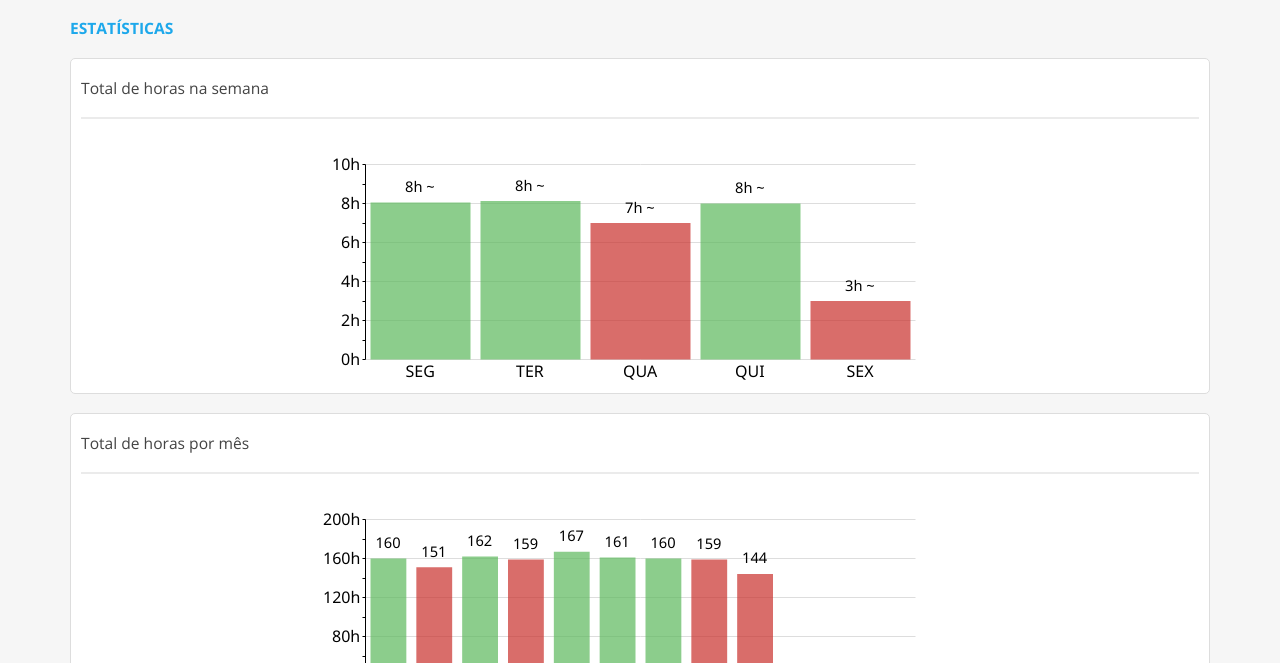
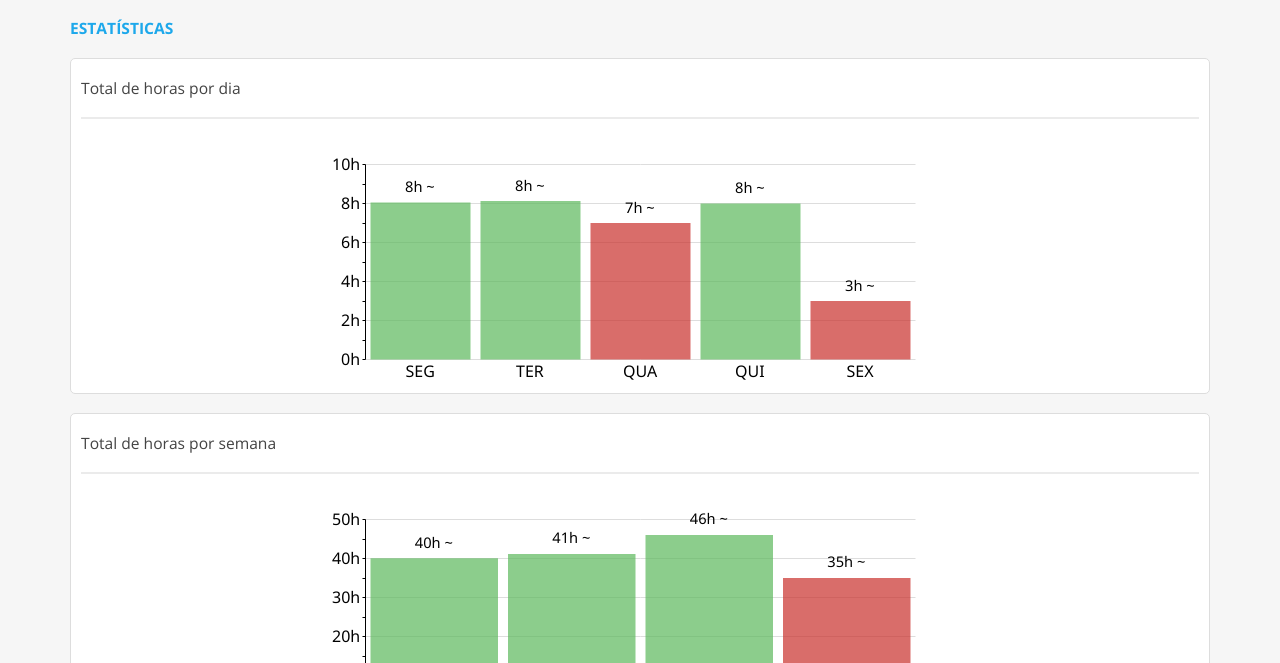
Before and after one commit to delmattos/fulltime, a website: page pages/charts.html in a window 1280 px wide. Shown: the part 107-770 px from the top of the page. Drawn offline with Linux system fonts and the light colour scheme; files whose address does not match are found by name.

Commit message:
Added weeks chart in statistics screen

```diff
--- a/pages/charts.html
+++ b/pages/charts.html
@@ -75,9 +75,17 @@
       </span>
     </div>
     <div class="row box align-center">
-      <div class="title-chart">Total de horas na semana</div>
+      <div class="title-chart">Total de horas por dia</div>
       <hr/>
       <canvas id="chart-days" width="600" height="250">
+          [Seu navegador não suporta canvas :()]
+      </canvas>
+    </div>
+    <br/>
+    <div class="row box align-center">
+      <div class="title-chart">Total de horas por semana</div>
+      <hr/>
+      <canvas id="chart-weeks" width="600" height="250">
           [Seu navegador não suporta canvas :()]
       </canvas>
     </div>
@@ -97,7 +105,7 @@
           [Seu navegador não suporta canvas :()]
       </canvas>
     </div>
-
+    <br/>
   </section>
 
   <!-- jQuery Plugin -->
@@ -130,6 +138,33 @@
                 'rgba(92,184,92,0.7)',
                 'rgba(92,184,92,0.7)',
                 'rgba(201,48,44,0.7)',
+                'rgba(92,184,92,0.7)',
+                'rgba(201,48,44,0.7)',
+            ],
+            colorsSequential: true,
+            textSize: 12,
+            labelsAbove: true,
+            variant: 'bar',
+            shadow: false,
+            backgroundGridVlines: false,
+            backgroundGridBorder: false,
+            noxaxis: true,
+            unitsPost: 'h',
+        }
+    }).grow();
+
+    new RGraph.Bar({
+        id: 'chart-weeks',
+        data: ['40.05','41.13','46,58','35,01'],
+        options: {
+            textAccessible: true,
+            labels: ['1ª Semana','2ª Semana','3ª Semana','4ª Semana'],
+            labelsAboveSize: 11,
+            labelsAboveUnitsPost: 'h ~',
+            labelsScaleDecimals: 2,
+            colors: [
+                'rgba(92,184,92,0.7)',
+                'rgba(92,184,92,0.7)',
                 'rgba(92,184,92,0.7)',
                 'rgba(201,48,44,0.7)',
             ],
```
